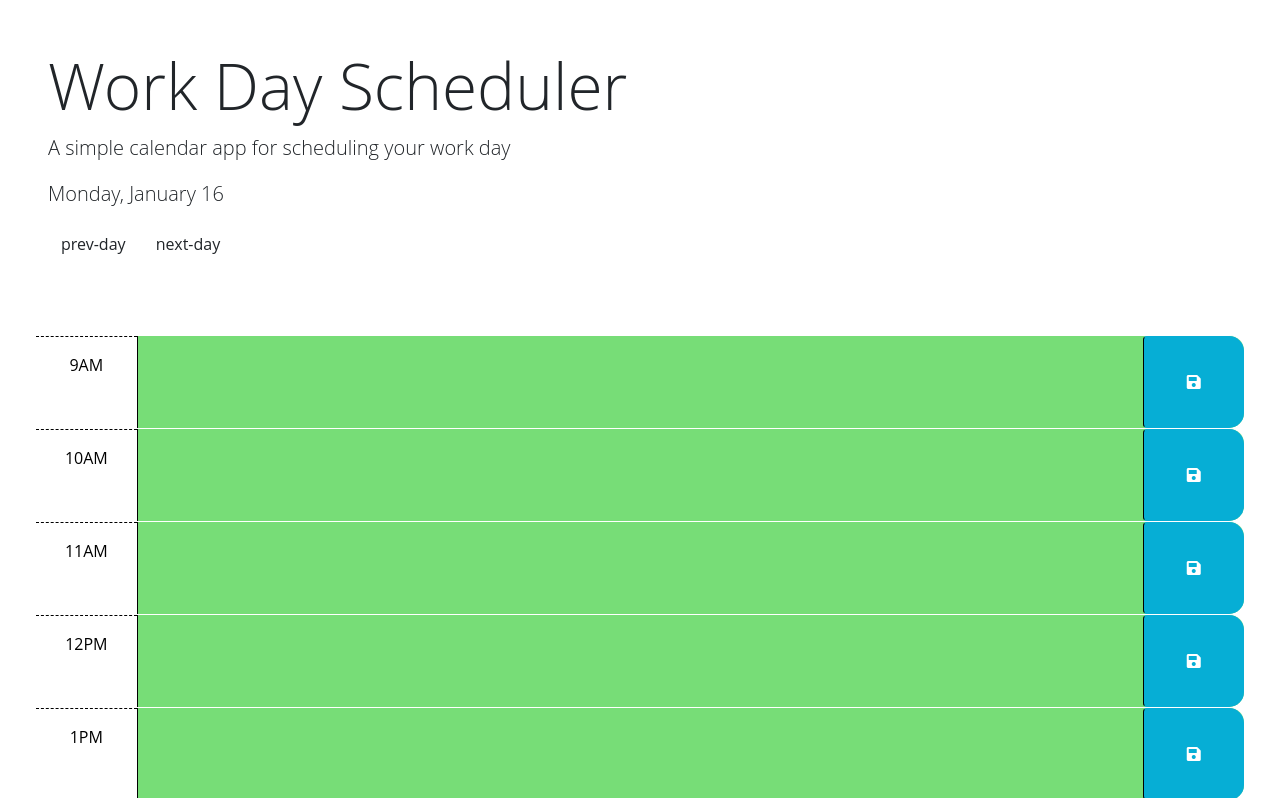
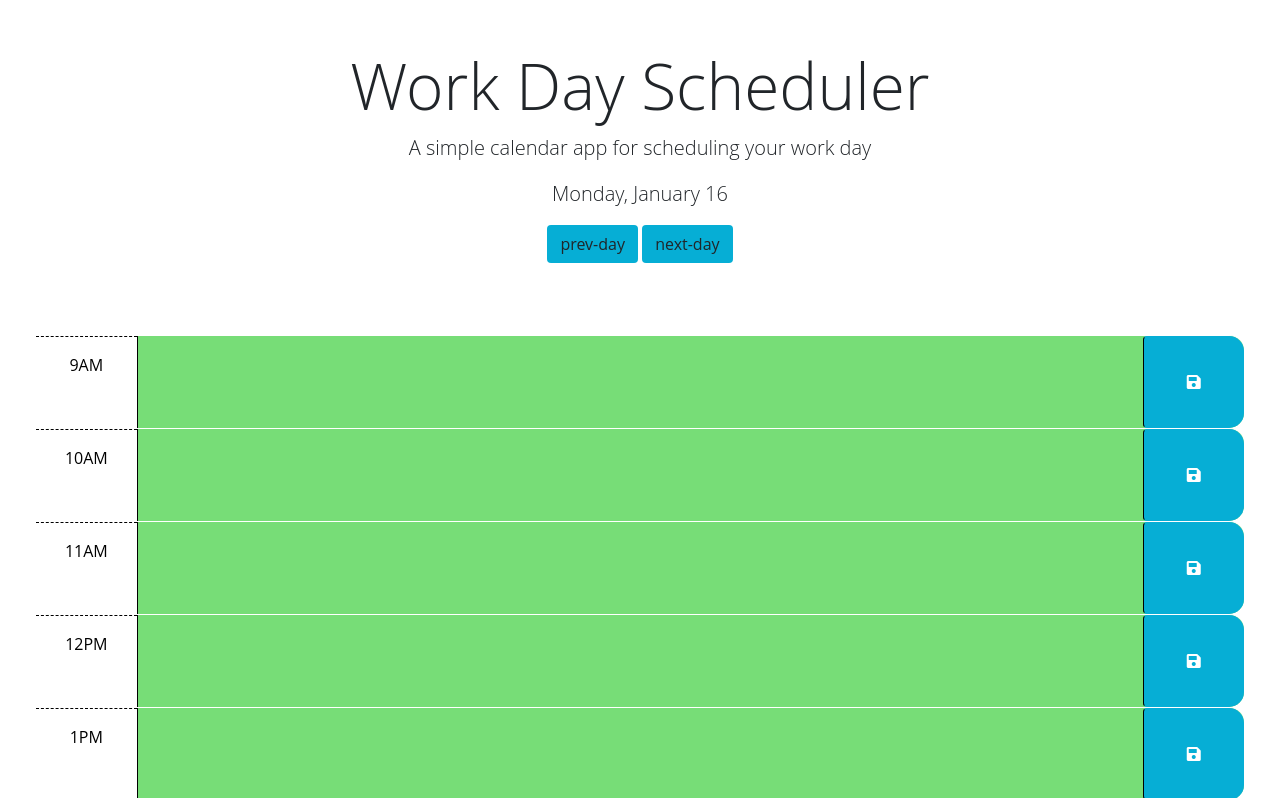
Before and after one commit to chwd31/work_day_scheduler, a plain HTML site: page index.html in a window 1280 px wide. Shown: the top 798 px of the page. Drawn offline with nearby package versions, Linux system fonts and the light colour scheme.

Commit message:
changed button look

```diff
--- a/assets/style.css
+++ b/assets/style.css
@@ -1,6 +1,14 @@
 body {
     font-family: 'Open Sans', sans-serif;
     font-size: 16px;
+  }
+
+  header {
+    text-align: center;
+  }
+
+  .btn {
+    background-color: #06aed5;
   }
 
   textarea {
```
